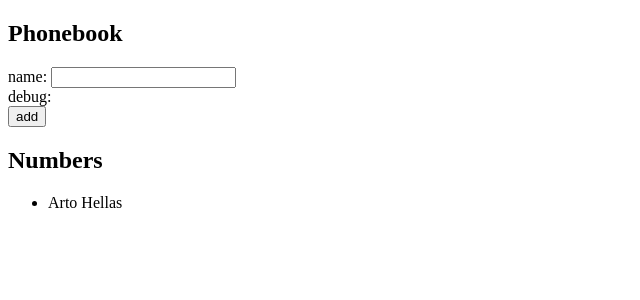
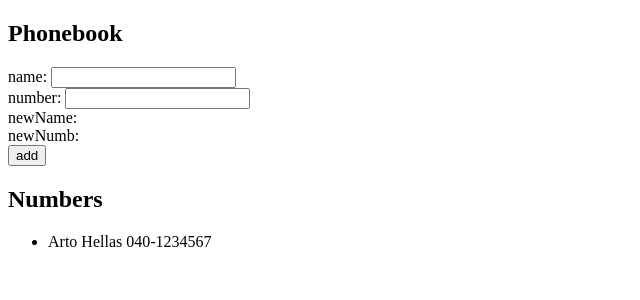
Before and after one commit to Mingtendo/fullstackopen, a React (Create React App) app in the folder part_2/phonebook/: page / in a window 1280 px wide. Shown: the top 300 px of the page, without its empty margins (0-640 px from the left). Built offline with nearby package versions, Linux system fonts and the light colour scheme.

Commit message:
Completed Exercise 2.8.

```diff
--- a/part_2/phonebook/src/App.js
+++ b/part_2/phonebook/src/App.js
@@ -1,18 +1,23 @@
 import { useState } from "react"
 
-const Person = ({name}) =>
+const Person = ({data}) =>
 {
 	return (
-		<li>{name.name}</li>
+		<li>{data.name} {data.number}</li>
 	)
 }
 
 const App = () =>
 {
 	const [persons, setPersons] = useState([
-		{name: 'Arto Hellas'}
+		{
+			name: 'Arto Hellas',
+			number: '040-1234567'
+		}
 	])
+
 	const [newName, setNewName] = useState('')
+	const [newNumb, setNewNumb] = useState('')
 
 	const addName = (event) =>
 	{
@@ -21,7 +26,8 @@ const App = () =>
 
 		const personObject =
 		{
-			name: newName
+			name: newName,
+			number: newNumb
 		}
 
 		// Checks if the person is in the array. If they aren't, add them.
@@ -29,6 +35,7 @@ const App = () =>
 		{
 			setPersons(persons.concat(personObject))
 			setNewName('')
+			setNewNumb('')
 		}
 		// If they are, send an alert that they are already in the phonebook.
 		else
@@ -44,6 +51,12 @@ const App = () =>
 		setNewName(event.target.value)
 	}
 
+	const handleNumbChange = (event) =>
+	{
+		console.log(event.target.value)
+		setNewNumb(event.target.value)
+	}
+
 	return (
 		<div>
 			<h2>Phonebook</h2>
@@ -51,7 +64,11 @@ const App = () =>
 				<div>
 					name: <input value={newName} onChange={handleNameChange}/>
 				</div>
-				<div>debug: {newName}</div>
+				<div>
+					number: <input value={newNumb} onChange={handleNumbChange} />
+				</div>
+				<div>newName: {newName}</div>
+				<div>newNumb: {newNumb}</div>
 				<div>
 					<button type="submit">add</button>
 				</div>
@@ -59,7 +76,7 @@ const App = () =>
 			<h2>Numbers</h2>
 			<ul>
 				{persons.map((person) =>
-					<Person key={person.name} name={person} />
+					<Person key={person.name} data={person} />
 				)}
 			</ul>
 		</div>
```
